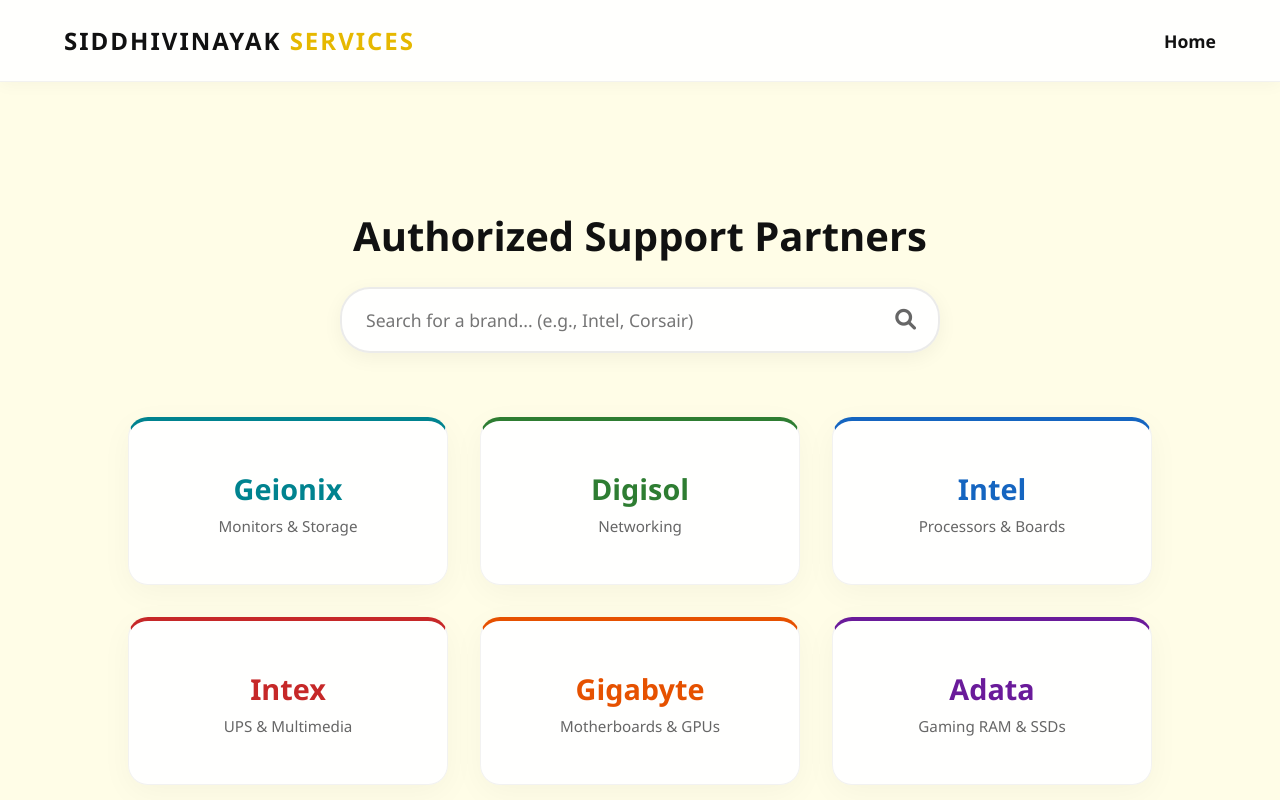
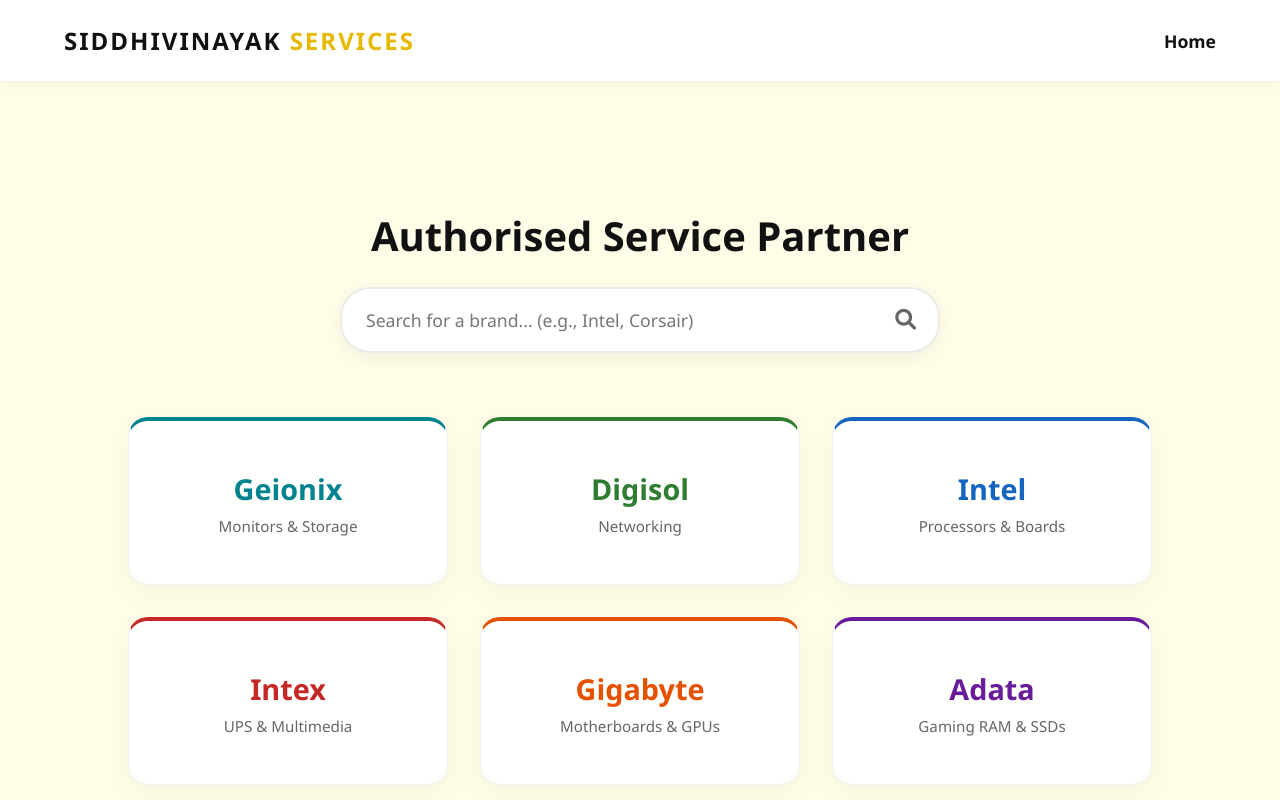
Before and after one commit to dark0knight569/svs, a plain HTML site: page services.html in a window 1280 px wide. Shown: the top 800 px of the page. Drawn offline with Linux system fonts and the light colour scheme.

Commit message:
Update services.html

```diff
--- a/services.html
+++ b/services.html
@@ -26,7 +26,7 @@
         <div class="container">
 
             <div id="main-grid-container">
-                <h2 class="section-title" style="margin-bottom: 1.5rem;">Authorized Support Partners</h2>
+                <h2 class="section-title" style="margin-bottom: 1.5rem;">Authorised Service Partner</h2>
 
                 <div class="search-container reveal">
                     <input type="text" id="brand-search" placeholder="Search for a brand... (e.g., Intel, Corsair)" onkeyup="filterBrands()">
```
